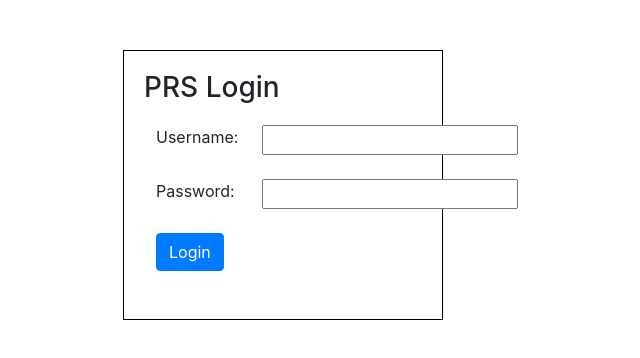
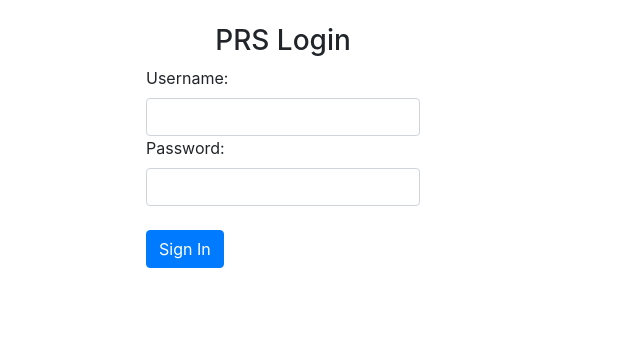
Before and after one commit to chrissc6/prs-client-solution, an Angular app: page /login in a window 1280 px wide. Shown: the top 358 px of the page, without its empty margins (357-997 px from the left). Built offline with nearby package versions, Linux system fonts and the light colour scheme.

Commit message:
updated menu with form

```diff
--- a/src/app/user/login/login.component.css
+++ b/src/app/user/login/login.component.css
@@ -1,6 +1,19 @@
-.loginform{
+/* .loginform{
     margin: 50px auto 0 auto;
     padding: 20px;
     width: 25%;
     border: 1px solid black;
+} */
+div.form{
+    display: block;
+    text-align: center;
 }
+form{
+    display: inline-block;
+    margin-left: auto;
+    margin-right: auto;
+    text-align: left;
+}
+h3{
+    text-align: center;
+}
--- a/src/app/user/login/login.component.html
+++ b/src/app/user/login/login.component.html
@@ -1,4 +1,4 @@
-<div class="loginform">
+<!-- <div class="loginform">
   <h3>PRS Login</h3>
   <table class="table table-borderless">
     <tr>
@@ -21,4 +21,32 @@
     </tr>
   </table>
   <span>{{message}}</span>
+</div> -->
+
+<br>
+<h3>PRS Login</h3>
+<div class="form container-fluid">
+  <form>
+    <div class="form-group row" class="col-sm 2 colo-form-label">
+      <label>Username: </label>
+      <div class="col-sm-13">
+        <input [(ngModel)]="username" [ngModelOptions]="{standalone:
+          true}" type="text" class="form-control">
+      </div>
+    </div>
+    <div class="form-group row"class="col-sm 2 colo-form-label">
+      <label>Password: </label>
+      <div class="col-sm-13">
+        <input [(ngModel)]="password" [ngModelOptions]="{standalone:
+          true}" type="password" class="form-control">
+      </div>
+      <br>
+      <div class="form-group row">
+        <div class="col-sm-10">
+        <button (click)="login()" class="btn btn-primary">Sign In</button>
+        </div>
+      </div>
+    </div>
+  </form>
+  <span>{{message}}</span>
 </div>
```
